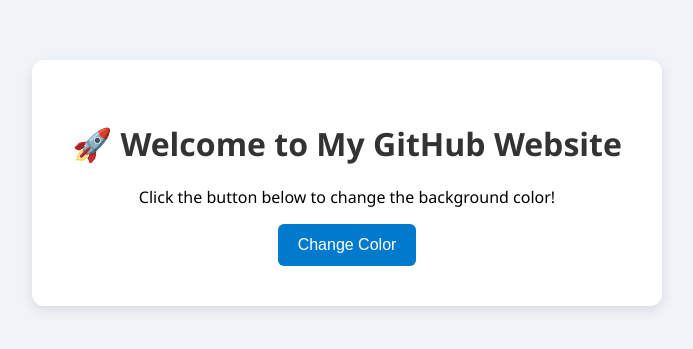
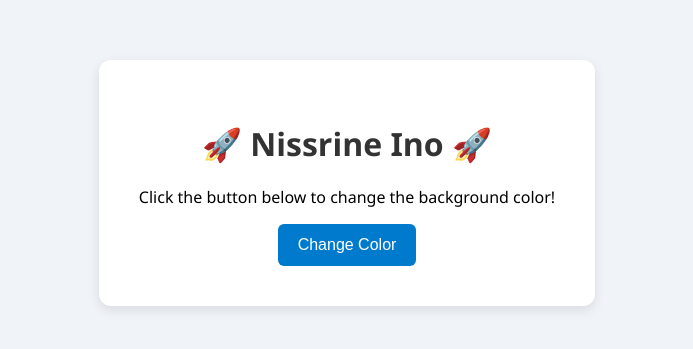
Before and after one commit to Hobbani/website, a plain HTML site: page index.html in a window 1280 px wide. Shown: the part 217-566 px from the top of the page, without its empty margins (293-986 px from the left). Drawn offline with Linux system fonts and the light colour scheme.

Commit message:
Update index.html

```diff
--- a/index.html
+++ b/index.html
@@ -8,7 +8,7 @@
 </head>
 <body>
     <div class="container">
-        <h1>🚀 Welcome to My GitHub Website</h1>
+        <h1>🚀 Nissrine Ino 🚀</h1>
         <p>Click the button below to change the background color!</p>
         <button id="colorButton">Change Color</button>
     </div>
```
